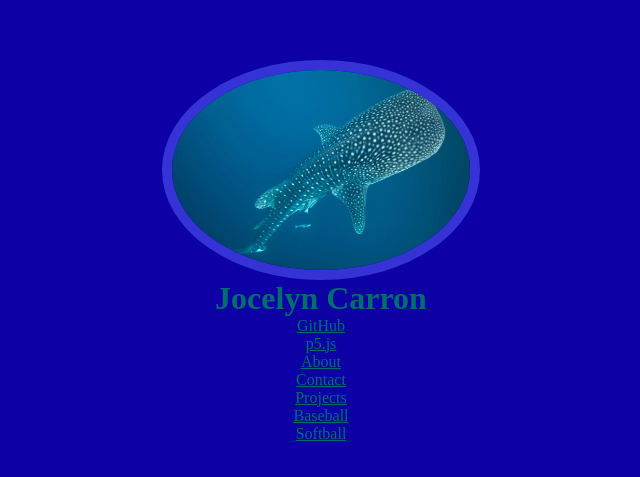
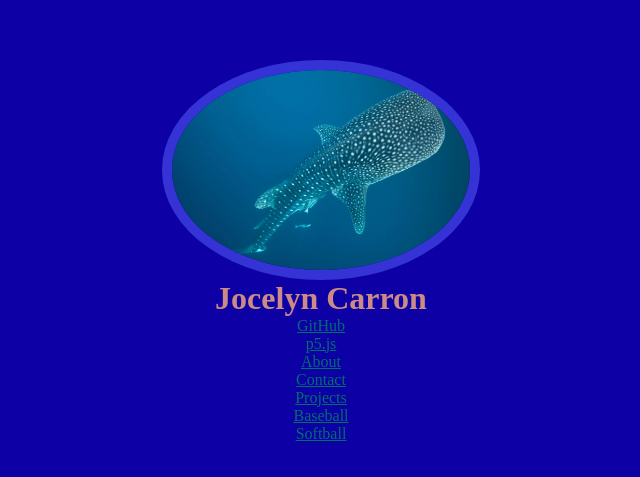
Before and after one commit to Josi-code/Josi-code.github.io, a plain HTML site: page index.html in a window 1280 px wide. Shown: the part 149-626 px from the top of the page, without its empty margins (319-959 px from the left). Drawn offline with Linux system fonts and the light colour scheme.

Commit message:
h1 color redo

```diff
--- a/index.html
+++ b/index.html
@@ -7,7 +7,7 @@
     <body>
         <div class="flex-col justify-center align-center w-dvw h-dvh bg-primary">
             <img src="./pfp.webp" class="pfp">
-            <h1 class="text-primary-content">Jocelyn Carron</h1>
+            <h1 class="text-accent">Jocelyn Carron</h1>
             <a href="https://github.com/Josi-code" class="text-secondary">GitHub</a>
             <a href="https://editor.p5js.org/Josi-code/sketches" class="text-secondary">p5.js</a>
             <a href="/about" class="text-secondary">About</a>
```
